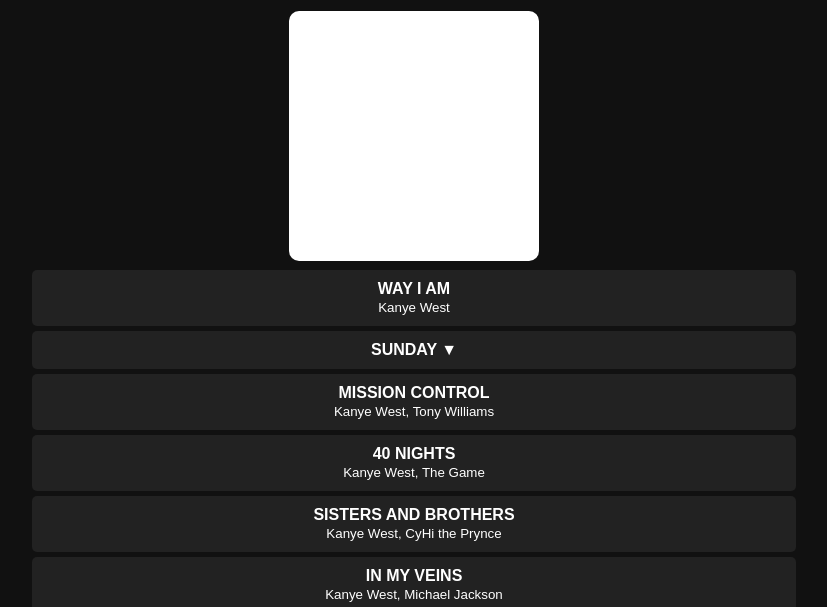
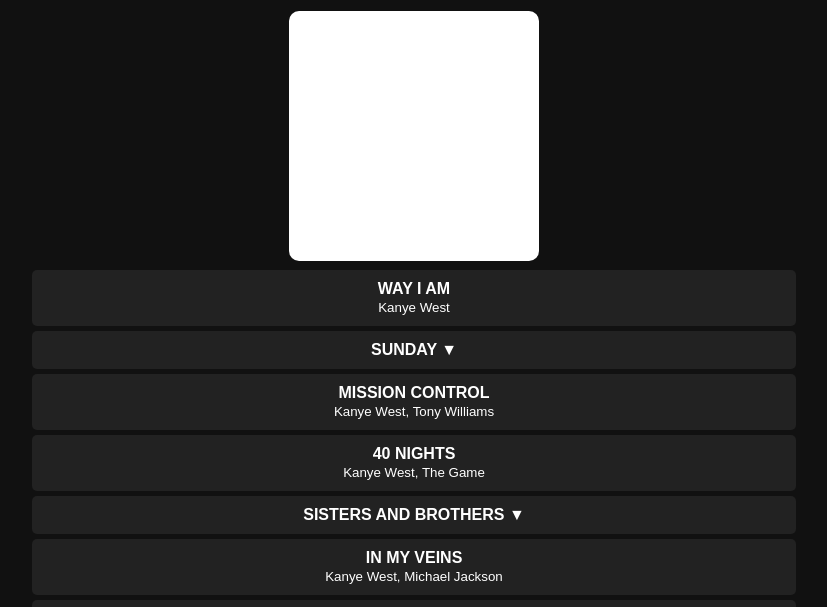
Before and after one commit to Peace345/IN-A-PERFECT-WORLD, a plain HTML site: page index.html in a window 1280 px wide. Shown: the part 158-765 px from the top of the page, without its empty margins (226-1053 px from the left). Drawn offline with Linux system fonts and the light colour scheme.

Commit message:
Update index.html

```diff
--- a/index.html
+++ b/index.html
@@ -90,7 +90,21 @@
   },
       { file: "missioncontrolv12.mp3", title: "MISSION CONTROL", artist: "Kanye West, Tony Williams" },
       { file: "40nights.mp3", title: "40 NIGHTS", artist: "Kanye West, The Game" },
-      { file: "sistersandbrothers.mp3", title: "SISTERS AND BROTHERS", artist: "Kanye West, CyHi the Prynce" },
+      {
+        title: "SISTERS AND BROTHERS",
+        versions: [
+      {
+        version: "V2",
+        file: "sistersandbrotherskingcombsver.mp3",
+        artist: "Kanye West, King Combs"
+      },
+      {
+        version: "V1",
+        file: "sistersandbrotherscyhiver.mp3",
+        artist: "Kanye West, CyHi the Prynce"
+      }
+    ]
+  },
       { file: "inmyveins.mp3", title: "IN MY VEINS", artist: "Kanye West, Michael Jackson" },
       { file: "iapwdamninst.mp3", title: "DAMN (INSTRUMENTAL)", artist: "Kanye West" },
       { file: "uncle.mp3", title: "UNCLE", artist: "Kanye West" },
@@ -103,8 +117,7 @@
       { file: "youwill.mp3", title: "YOU WILL", artist: "Kanye West" },
       { file: "whathappenedtous.mp3", title: "WHAT HAPPENED TO US", artist: "Kanye West" },
       { file: "perfectworld.mp3", title: "PERFECT WORLD", artist: "Kanye West, Hassan Khaffaf" },
-      { file: "yenjesus.mp3", title: "YE N' JESUS", artist: "Kanye West, Tony Williams" },
-      { file: "sistersandbrothers.mp3", title: "SISTERS AND BROTHERS", artist: "Kanye West, King Combs" }
+      { file: "yenjesus.mp3", title: "YE N' JESUS", artist: "Kanye West, Tony Williams" }
   ]
 };
 
```
